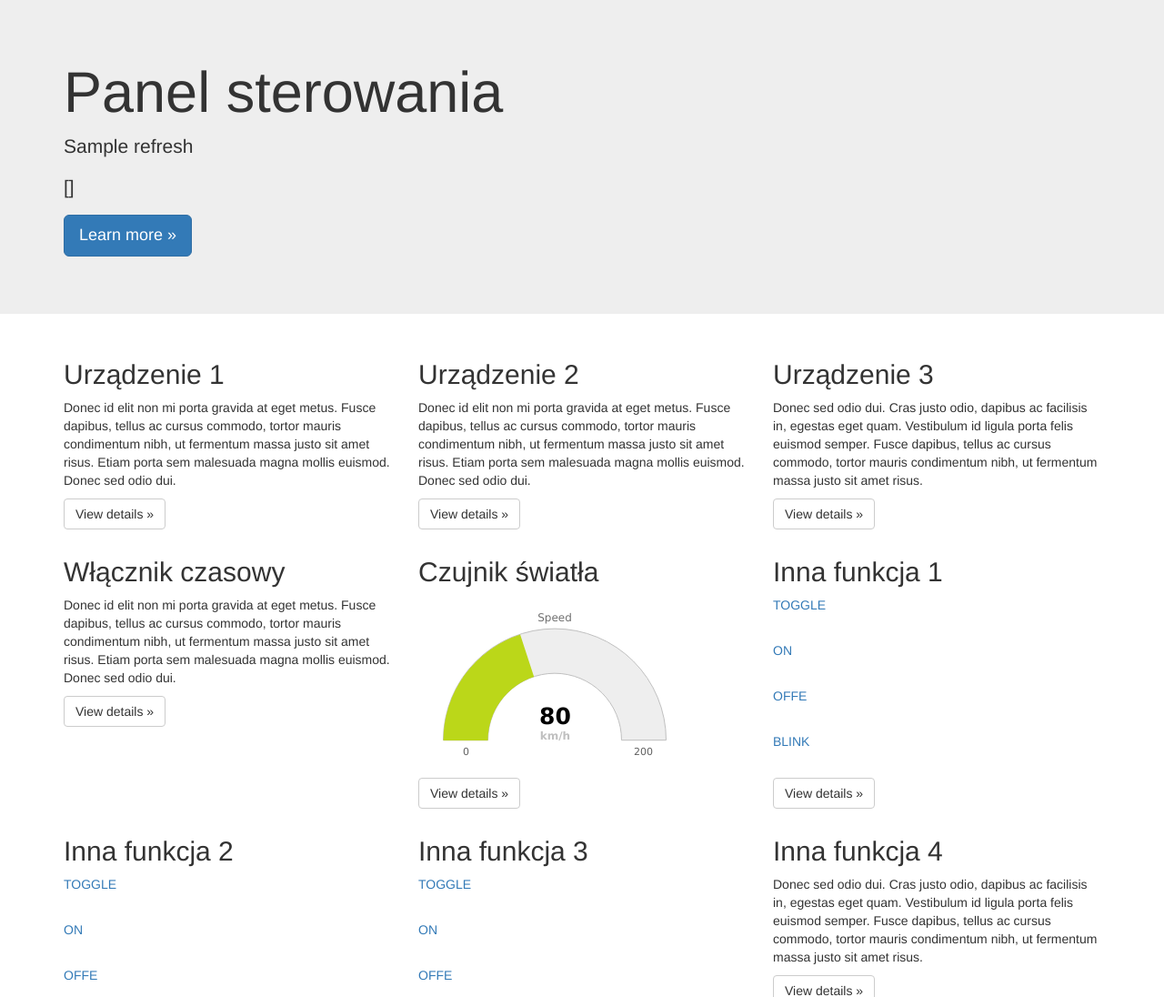
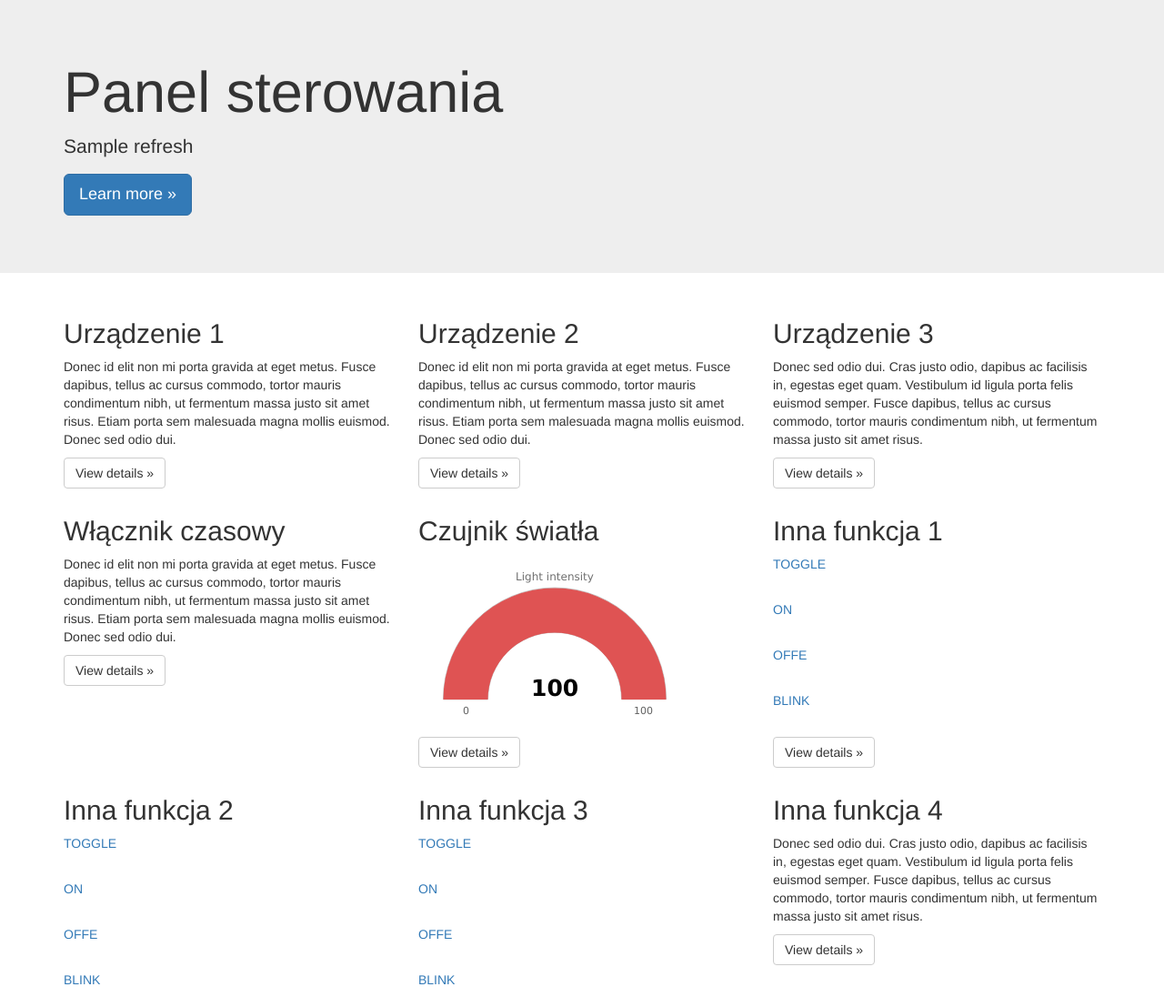
Before and after one commit to jifwin/int_dom, a Django app: template django/int_dom_frontend/control_panel/templates/control_panel/index.html in a window 1280 px wide. Shown: the part 51-1147 px from the top of the page at 91% size. Run offline with Django 3.2, Linux system fonts and the light colour scheme; the template is opened without the code that fills it: most values are stand-ins (such as "Sample title", 1, 10 or a date in 2020); some libraries are stand-ins or nearby versions.

Commit message:
working light sensor gauge

```diff
--- a/django/int_dom_frontend/control_panel/static/control_panel/js/light_sensor/light_sensor.js
+++ b/django/int_dom_frontend/control_panel/static/control_panel/js/light_sensor/light_sensor.js
@@ -59,9 +59,9 @@ $(function () {
     $('#gauge').highcharts(Highcharts.merge(gaugeOptions, {
         yAxis: {
             min: 0,
-            max: 200,
+            max: 100,
             title: {
-                text: 'Speed'
+                text: 'Light intensity'
             }
         },
 
@@ -71,19 +71,16 @@ $(function () {
 
         series: [{
             name: 'Speed',
-            data: [80],
+            data: [100-Math.round(light_value/4096*100)],
             dataLabels: {
                 format: '<div style="text-align:center"><span style="font-size:25px;color:' +
-                    ((Highcharts.theme && Highcharts.theme.contrastTextColor) || 'black') + '">{y}</span><br/>' +
-                       '<span style="font-size:12px;color:silver">km/h</span></div>'
+                    ((Highcharts.theme && Highcharts.theme.contrastTextColor) || 'black') + '">{y}</span><br/>'
             },
-            tooltip: {
-                valueSuffix: ' km/h'
-            }
         }]
 
     }));
 
+	//todo: to remove this
     // The RPM gauge
     $('#container-rpm').highcharts(Highcharts.merge(gaugeOptions, {
         yAxis: {
--- a/django/int_dom_frontend/control_panel/templates/control_panel/index.html
+++ b/django/int_dom_frontend/control_panel/templates/control_panel/index.html
@@ -67,7 +67,6 @@
       <div class="container">
         <h1>Panel sterowania</h1>
         <p>{{refresh}}</p>
-        <p>{{light}}</p>
         <p><a class="btn btn-primary btn-lg" href="#" role="button">Learn more &raquo;</a></p>
       </div>
     </div>
@@ -147,10 +146,15 @@
       </footer>
     </div> <!-- /container -->
 
+    <!-- variables for scripts -->
+    <script type="text/javascript">
+    var light_value = {{light}};
+    </script>
 
     <!-- Bootstrap core JavaScript
     ================================================== -->
     <!-- Placed at the end of the document so the pages load faster -->
+
     <script src="https://ajax.googleapis.com/ajax/libs/jquery/1.11.1/jquery.min.js"></script>
     <script src="/static/control_panel/js/bootstrap.js"></script>
     <script src="/static/control_panel/js/light_sensor/light_sensor.js"></script>
```
